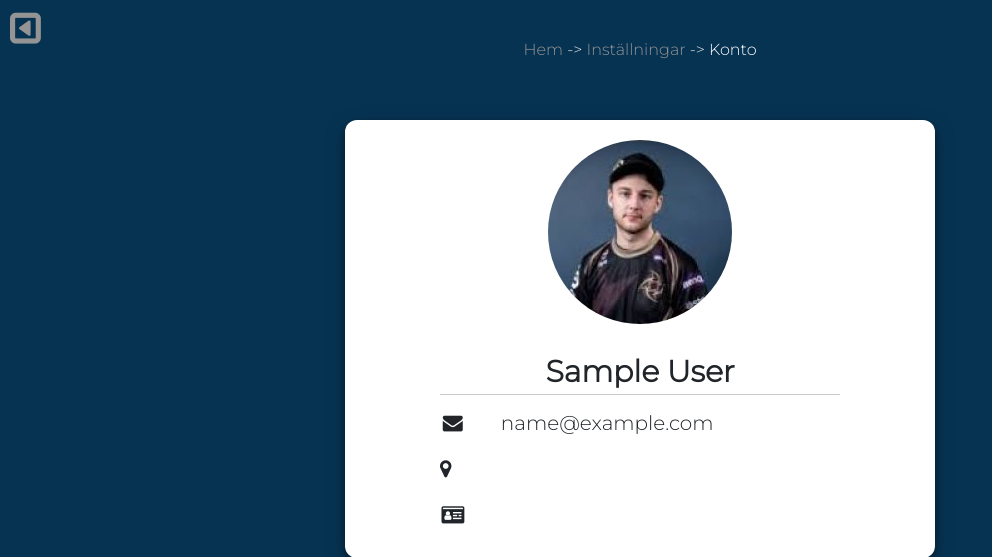
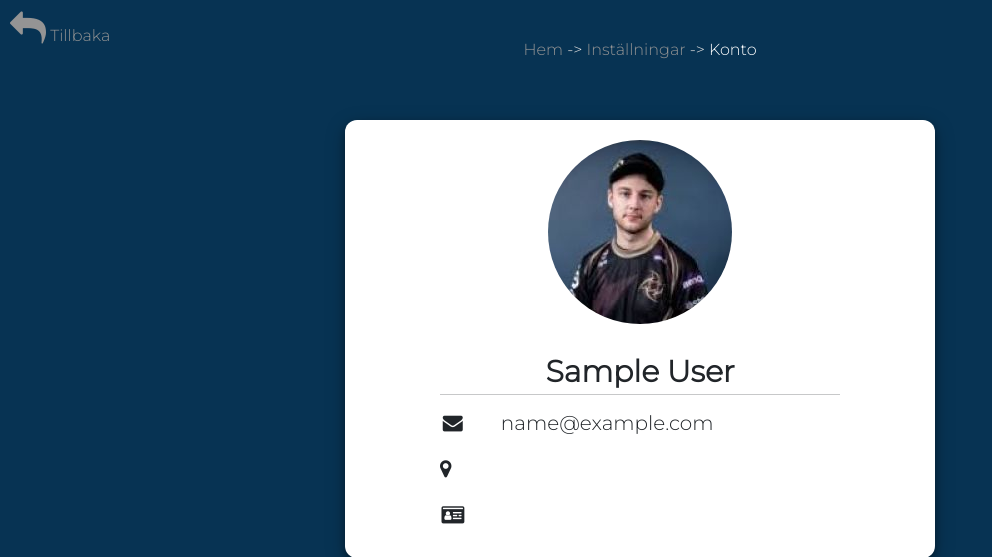
Before and after one commit to lundkvistarn/Kandidatprojekt_E-Leg, a Node server app: page /account in a window 1280 px wide. Shown: the part 100-657 px from the top of the page, without its empty margins (0-992 px from the left). Run offline with Node 20, Linux system fonts and the light colour scheme; the visitor is signed in with stand-in values (Sample User, id 1).

Commit message:
Alla sidor uppdaterade

```diff
--- a/Databas/views/about_us.hbs
+++ b/Databas/views/about_us.hbs
@@ -50,7 +50,7 @@
     </div>
 
     <div class="getback_container">
-        <a href="/profile"> <i class="fa fa-caret-square-o-left" style="font-size:36px"> </i> </a>
+        <a href="/profile"> <i class="fa fa-reply" style="font-size:36px"> </i> Tillbaka </a>
     </div>
 
     <div class="entire_screen">
--- a/Databas/views/account.hbs
+++ b/Databas/views/account.hbs
@@ -50,8 +50,9 @@
     </div>
 
     <div class="getback_container">
-        <a href="/profile"> <i class="fa fa-caret-square-o-left" style="font-size:36px"> </i> </a>
+        <a href="/profile"> <i class="fa fa-reply" style="font-size:36px"> </i> Tillbaka </a>
     </div>
+
     <div class="entire_screen">
 
         <div class="welcome_container">
--- a/Databas/views/activeleg.hbs
+++ b/Databas/views/activeleg.hbs
@@ -50,7 +50,7 @@
     </div>
 
     <div class="getback_container">
-        <a href="/profile"> <i class="fa fa-caret-square-o-left" style="font-size:36px"> </i> </a>
+        <a href="/profile"> <i class="fa fa-reply" style="font-size:36px"> </i> Tillbaka </a>
     </div>
 
     <div class="entire_screen">
--- a/Databas/views/addInfo.hbs
+++ b/Databas/views/addInfo.hbs
@@ -50,7 +50,7 @@
     </div>
 
     <div class="getback_container">
-        <a href="/profile"> <i class="fa fa-caret-square-o-left" style="font-size:36px"> </i> </a>
+        <a href="/profile"> <i class="fa fa-reply" style="font-size:36px"> </i> Tillbaka </a>
     </div>
 
     <div class="entire_screen">
--- a/Databas/views/changepassword.hbs
+++ b/Databas/views/changepassword.hbs
@@ -50,7 +50,7 @@
     </div>
 
     <div class="getback_container">
-        <a href="/profile"> <i class="fa fa-caret-square-o-left" style="font-size:36px"> </i> </a>
+        <a href="/profile"> <i class="fa fa-reply" style="font-size:36px"> </i> Tillbaka </a>
     </div>
 
     <div class="entire_screen">
--- a/Databas/views/confirm_request.hbs
+++ b/Databas/views/confirm_request.hbs
@@ -50,7 +50,7 @@
     </div>
 
     <div class="getback_container">
-        <a href="/profile"> <i class="fa fa-caret-square-o-left" style="font-size:36px"> </i> </a>
+        <a href="/profile"> <i class="fa fa-reply" style="font-size:36px"> </i> Tillbaka </a>
     </div>
 
     <div class="entire_screen">
--- a/Databas/views/contact.hbs
+++ b/Databas/views/contact.hbs
@@ -50,7 +50,7 @@
     </div>
 
     <div class="getback_container">
-        <a href="/profile"> <i class="fa fa-caret-square-o-left" style="font-size:36px"> </i> </a>
+        <a href="/profile"> <i class="fa fa-reply" style="font-size:36px"> </i> Tillbaka </a>
     </div>
 
     <div class="entire_screen">
--- a/Databas/views/new_request.hbs
+++ b/Databas/views/new_request.hbs
@@ -50,7 +50,7 @@
     </div>
 
     <div class="getback_container">
-        <a href="/profile"> <i class="fa fa-caret-square-o-left" style="font-size:36px"> </i> </a>
+        <a href="/profile"> <i class="fa fa-reply" style="font-size:36px"> </i> Tillbaka </a>
     </div>
 
     <div class="entire_screen">
--- a/Databas/views/security.hbs
+++ b/Databas/views/security.hbs
@@ -50,7 +50,7 @@
     </div>
 
     <div class="getback_container">
-        <a href="/profile"> <i class="fa fa-caret-square-o-left" style="font-size:36px"> </i> </a>
+        <a href="/profile"> <i class="fa fa-reply" style="font-size:36px"> </i> Tillbaka </a>
     </div>
 
     <div class="entire_screen">
--- a/Databas/views/settings.hbs
+++ b/Databas/views/settings.hbs
@@ -50,8 +50,9 @@
     </div>
 
     <div class="getback_container">
-        <a href="/profile"> <i class="fa fa-caret-square-o-left" style="font-size:36px"> </i> </a>
+        <a href="/profile"> <i class="fa fa-reply" style="font-size:36px"> </i> Tillbaka </a>
     </div>
+
     <div class="entire_screen">
 
         <div class="welcome_container">
```
Also changed, not shown: Databas/views/safetylevel.hbs (+9 -2 lines).
